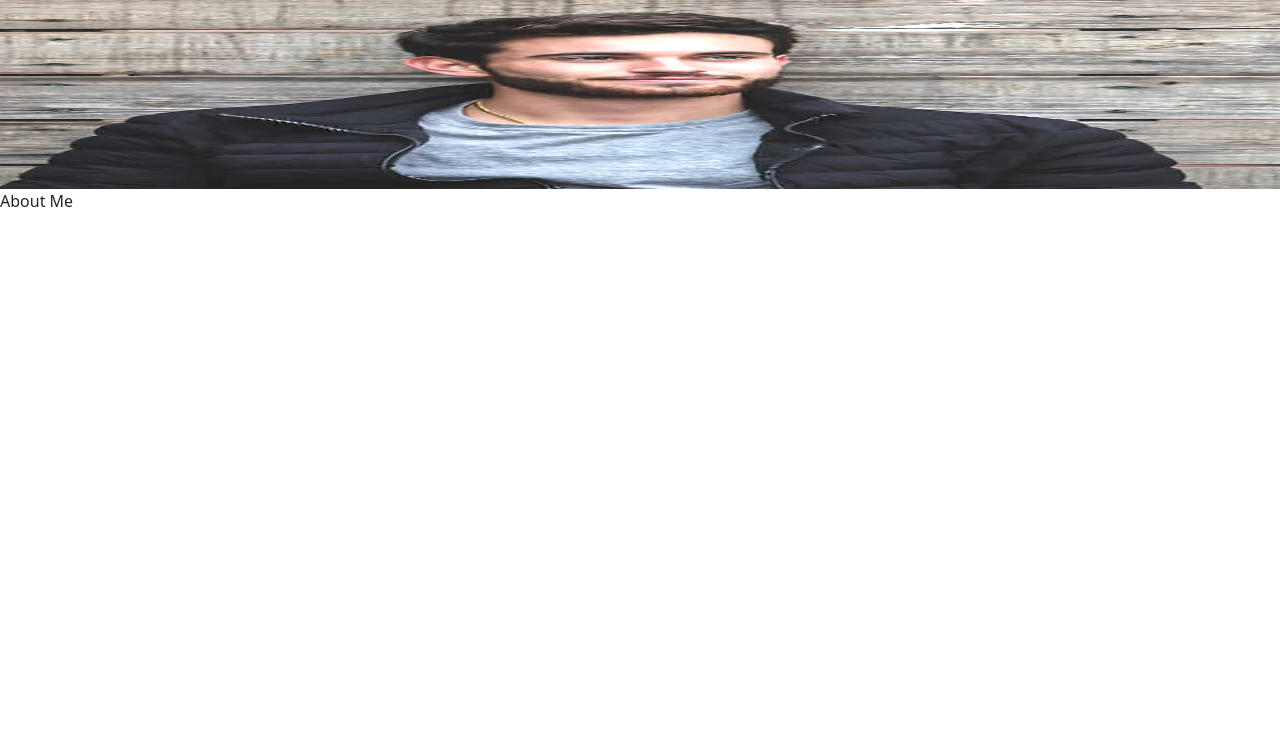
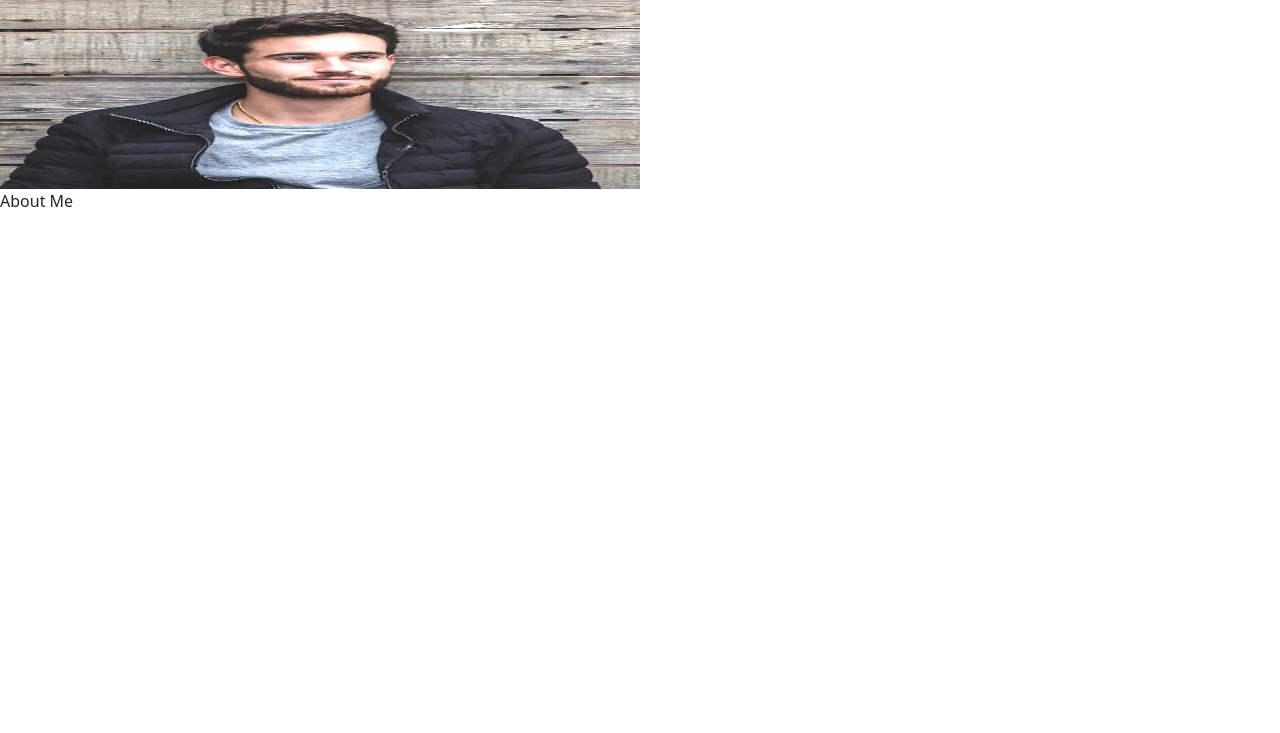
Before and after one commit to YaswanthSingamaneni/Portfolio, a website: page index.html in a window 1280 px wide. Shown: the part 67-800 px from the top of the page. Drawn offline with nearby package versions, Linux system fonts and the light colour scheme.

Commit message:
Update index.html

```diff
--- a/index.html
+++ b/index.html
@@ -10,7 +10,7 @@
 </head>
 <body>
     <h1 class="bg-gray text-white text-center" ><span class="bi bi-person-fill"></span>Portfolio</h1>
-    <img src="public/profilepic.jpg" width="100%" height="200px">
+    <img src="public/profilepic.jpg" width="50%" height="200px">
     <p>About Me</p>
 </body>
 </html>
```
